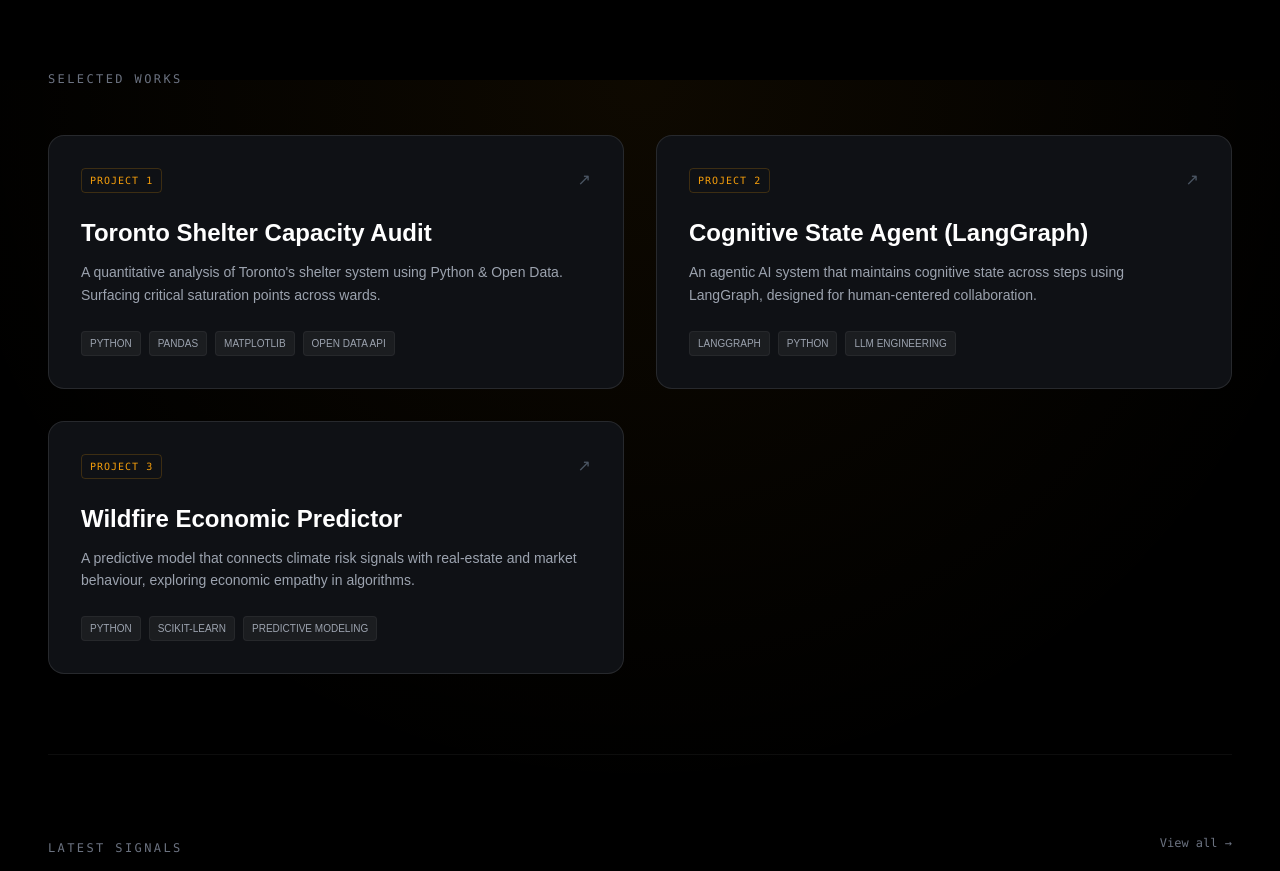
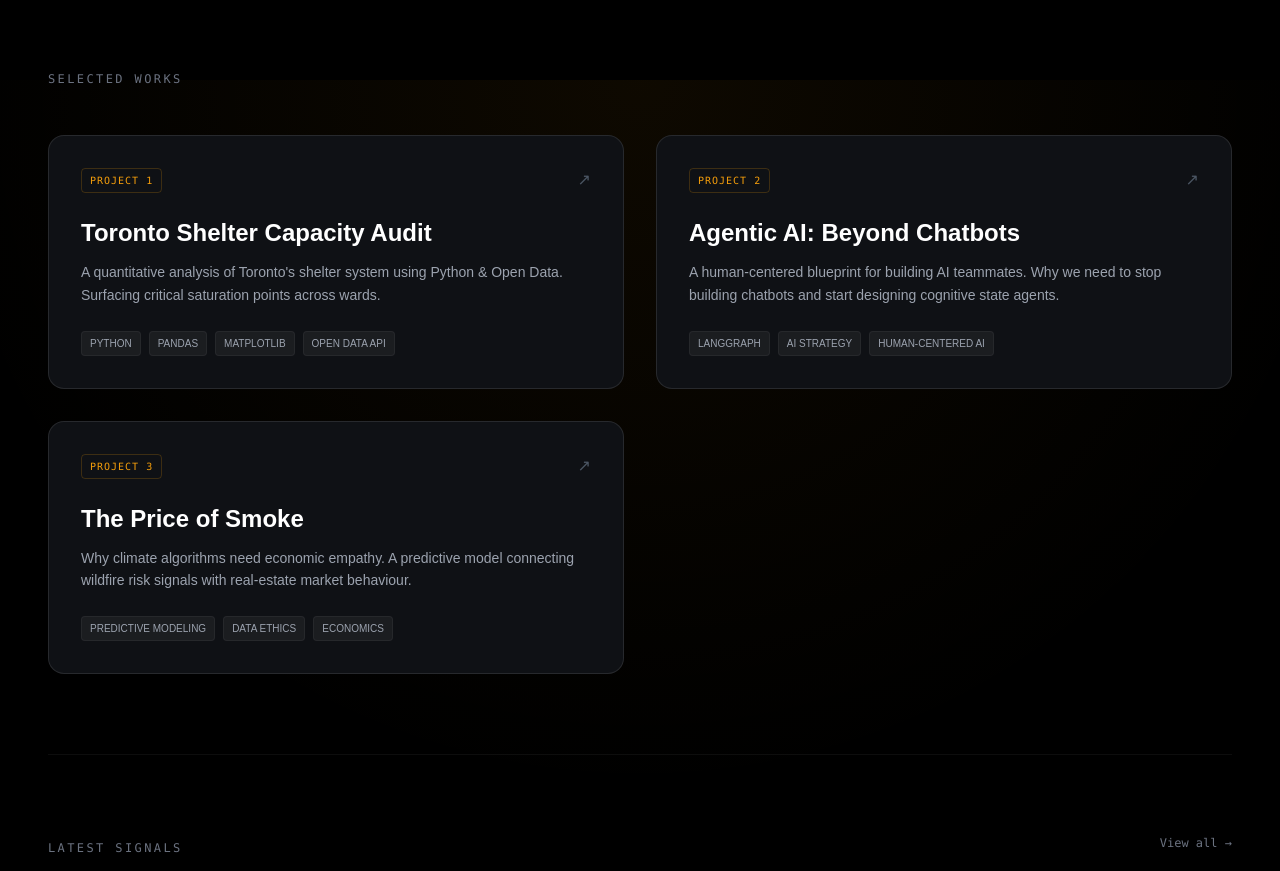
Before and after one commit to kamyarkian/kamyarkian-io, a Next.js app: page / in a window 1280 px wide. Shown: the part 720-1591 px from the top of the page. Built offline with nearby package versions, Linux system fonts and the light colour scheme.

Commit message:
Final Content: Connected Real Project Links

```diff
--- a/src/app/page.tsx
+++ b/src/app/page.tsx
@@ -1,27 +1,31 @@
 import Link from "next/link";
 
-// DATA
+// DATA: Projects with REAL Links
 const projects = [
   {
     slug: "toronto-shelter",
     title: "Toronto Shelter Capacity Audit",
     description: "A quantitative analysis of Toronto's shelter system using Python & Open Data. Surfacing critical saturation points across wards.",
-    tags: ["PYTHON", "PANDAS", "MATPLOTLIB", "OPEN DATA API"]
+    tags: ["PYTHON", "PANDAS", "MATPLOTLIB", "OPEN DATA API"],
+    link: "https://github.com/kamyarkian/toronto-shelter-hcds-analysis"
   },
   {
     slug: "cognitive-agent",
-    title: "Cognitive State Agent (LangGraph)",
-    description: "An agentic AI system that maintains cognitive state across steps using LangGraph, designed for human-centered collaboration.",
-    tags: ["LANGGRAPH", "PYTHON", "LLM ENGINEERING"]
+    title: "Agentic AI: Beyond Chatbots",
+    description: "A human-centered blueprint for building AI teammates. Why we need to stop building chatbots and start designing cognitive state agents.",
+    tags: ["LANGGRAPH", "AI STRATEGY", "HUMAN-CENTERED AI"],
+    link: "https://medium.com/@kamyarkian/stop-building-chatbots-start-building-teammates-a-human-centered-blueprint-for-agentic-ai-d7a02a977a7d"
   },
   {
     slug: "wildfire-predictor",
-    title: "Wildfire Economic Predictor",
-    description: "A predictive model that connects climate risk signals with real-estate and market behaviour, exploring economic empathy in algorithms.",
-    tags: ["PYTHON", "SCIKIT-LEARN", "PREDICTIVE MODELING"]
+    title: "The Price of Smoke",
+    description: "Why climate algorithms need economic empathy. A predictive model connecting wildfire risk signals with real-estate market behaviour.",
+    tags: ["PREDICTIVE MODELING", "DATA ETHICS", "ECONOMICS"],
+    link: "https://medium.com/@kamyarkian/the-price-of-smoke-why-climate-algorithms-need-economic-empathy-fed33502fbb9"
   },
 ];
 
+// DATA: Signals (Linked to your Medium Profile for now)
 const signals = [
   {
     slug: "ai-gov",
@@ -53,13 +57,13 @@ export default function Home() {
       {/* HERO SECTION (PERFECTLY BALANCED) */}
       <section className="py-24 space-y-8">
 
-        {/* Status Badge: Readable and professional */}
+        {/* Status Badge */}
         <div className="inline-flex items-center gap-3 px-5 py-2.5 rounded-full border border-white/10 bg-white/5 text-sm font-mono uppercase tracking-widest text-brand">
           <span className="w-3 h-3 rounded-full bg-brand animate-pulse shadow-[0_0_10px_rgba(245,158,11,0.5)]"></span>
           Human-Centered Data Science • 2026
         </div>
 
-        {/* Main Title: Elegant size (text-6xl) for authority without shouting */}
+        {/* Main Title */}
         <h1 className="text-4xl md:text-6xl font-bold tracking-tight max-w-5xl leading-tight text-white">
           Building <span className="text-firoozei">agentic</span>, <span className="text-firoozei">ethical</span>, and <span className="text-firoozei">market-ready</span> AI systems.
         </h1>
@@ -80,17 +84,22 @@ export default function Home() {
         </div>
       </section>
 
-      {/* SELECTED WORKS */}
+      {/* SELECTED WORKS (LINKED TO REAL PROJECTS) */}
       <section id="works" className="py-20 border-t border-white/5">
         <h3 className="text-xs font-mono text-gray-500 tracking-[0.2em] mb-12 uppercase">Selected Works</h3>
         <div className="grid grid-cols-1 md:grid-cols-2 gap-8">
           {projects.map((p, i) => (
-            <div key={i} className="group border border-white/10 bg-surface p-8 rounded-2xl hover:border-firoozei/50 transition-all hover:shadow-[0_0_30px_rgba(0,212,197,0.05)]">
+            <a
+              key={i}
+              href={p.link}
+              target="_blank" // Opens in new tab
+              className="group block border border-white/10 bg-surface p-8 rounded-2xl hover:border-firoozei/50 transition-all hover:shadow-[0_0_30px_rgba(0,212,197,0.05)] cursor-pointer"
+            >
               <div className="flex justify-between items-start mb-6">
                 <span className="text-[10px] font-mono text-brand uppercase tracking-widest border border-brand/20 px-2 py-1 rounded">
                   Project {i + 1}
                 </span>
-                <span className="text-gray-600 group-hover:text-firoozei transition">↗</span>
+                <span className="text-gray-600 group-hover:text-firoozei transition transform group-hover:translate-x-1 group-hover:-translate-y-1">↗</span>
               </div>
               <h4 className="text-2xl font-bold mb-3 text-white group-hover:text-firoozei transition">{p.title}</h4>
               <p className="text-gray-400 text-sm leading-relaxed mb-6">{p.description}</p>
@@ -101,12 +110,12 @@ export default function Home() {
                   </span>
                 ))}
               </div>
-            </div>
+            </a>
           ))}
         </div>
       </section>
 
-      {/* LATEST SIGNALS (CLICKABLE) */}
+      {/* LATEST SIGNALS (LINKED) */}
       <section id="signals" className="py-20 border-t border-white/5">
         <div className="flex justify-between items-end mb-12">
           <h3 className="text-xs font-mono text-gray-500 tracking-[0.2em] uppercase">Latest Signals</h3>
@@ -136,7 +145,7 @@ export default function Home() {
       <section id="contact" className="py-24 border-t border-white/5 bg-gradient-to-b from-transparent to-surface/30">
         <div className="max-w-4xl mx-auto text-center space-y-10">
 
-          {/* Headline: Perfected Size */}
+          {/* Headline */}
           <h2 className="text-2xl md:text-4xl font-mono font-bold tracking-widest uppercase text-brand drop-shadow-[0_0_15px_rgba(245,158,11,0.3)]">
             Ready to Collaborate?
           </h2>
```
